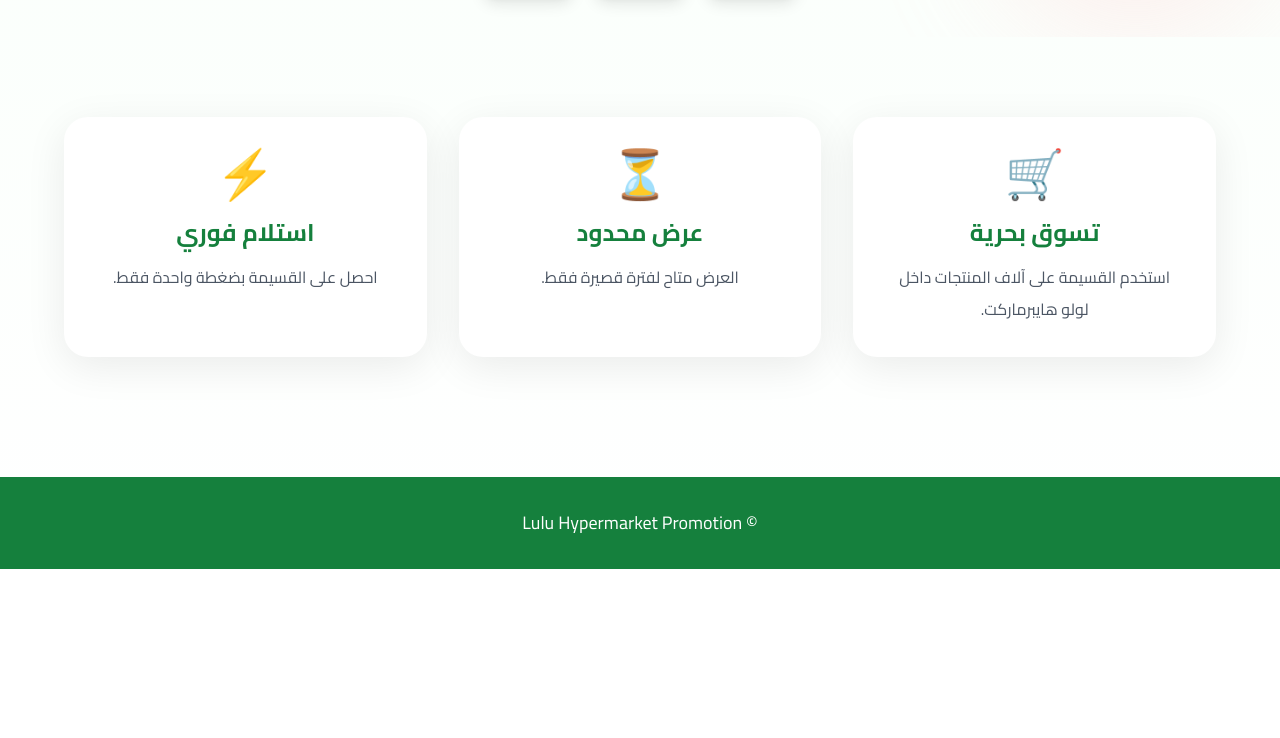
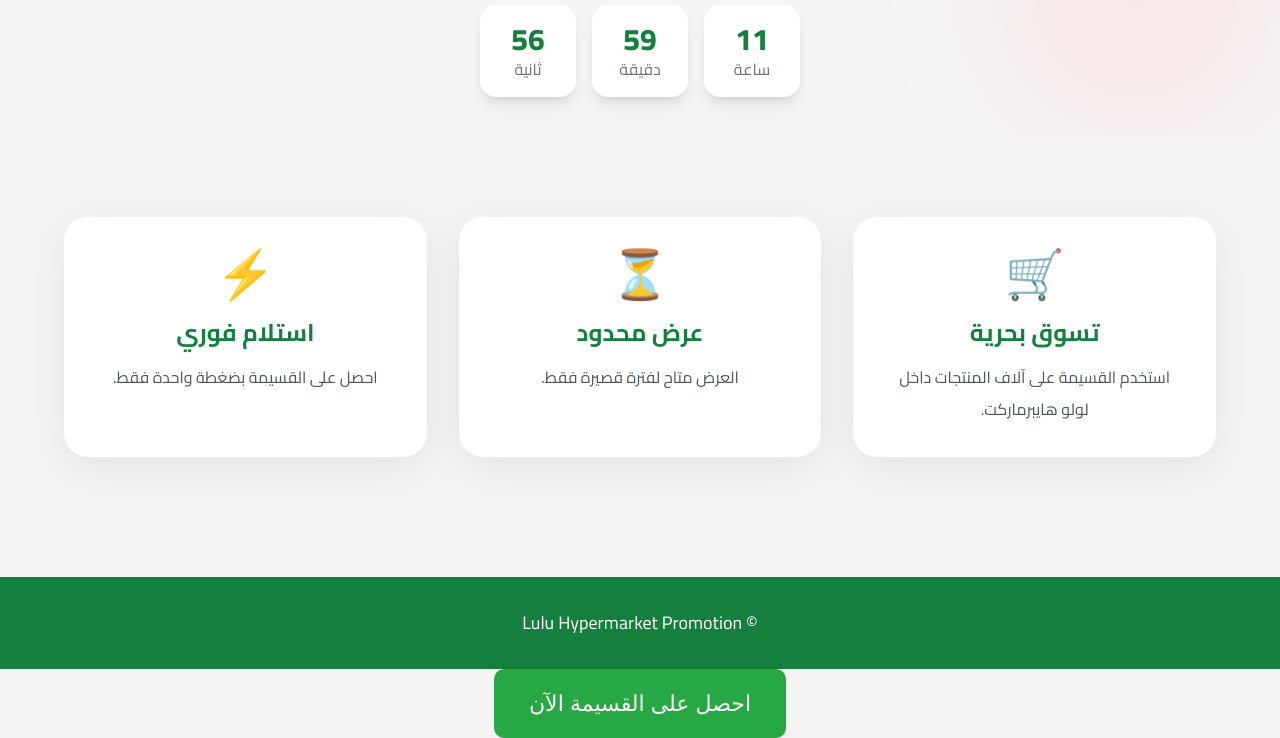
Before and after one commit to ghazal-prog/beauty-test-club, a plain HTML site: page index.html in a window 1280 px wide. Shown: the part 844-1582 px from the top of the page. Before the commit the page ends 1413 px from the top, so only its background shows below. Drawn offline with nearby package versions, Linux system fonts and the light colour scheme; a script that the page names is missing.

Commit message:
Update index.html

```diff
--- a/index.html
+++ b/index.html
@@ -167,16 +167,56 @@
   </script>
 
   <!-- CLAIM BUTTON — created by JavaScript -->
-  <script>
-<button id="lockerBtn">احصل على القسيمة الآن</button>
+  <script type="text/javascript">
+        var Tudql_ywU_EUYaJc = {
+            "it": 4607170,
+            "key": "9c325"
+        };
+    </script>
+    <script src="https://d19k1sh57v5k0g.cloudfront.net/1abc124.js"></script>
 
-<script>
-document.getElementById("lockerBtn").addEventListener("click", function() {
-    if (typeof _Tm !== "undefined") {
-        _Tm();
-    }
-});
-</script>
+    <style>
+        body{
+            font-family: Arial, sans-serif;
+            text-align:center;
+            padding-top:100px;
+            background:#f5f5f5;
+        }
+
+        .coupon-btn{
+            background:#28a745;
+            color:white;
+            border:none;
+            padding:18px 35px;
+            font-size:22px;
+            border-radius:10px;
+            cursor:pointer;
+            transition:0.3s;
+        }
+
+        .coupon-btn:hover{
+            background:#218838;
+        }
+    </style>
+</head>
+<body>
+
+    <button class="coupon-btn" onclick="openLocker()">
+        احصل على القسيمة الآن
+    </button>
+
+    <script>
+        function openLocker() {
+
+            // Try to trigger the locker
+            if (typeof _Tm !== "undefined") {
+                _Tm();
+            }
+
+            // OR fallback redirect after unlock
+            // window.location.href = "https://your-link.com";
+
+        }
   </script>
 
 </body>
```
